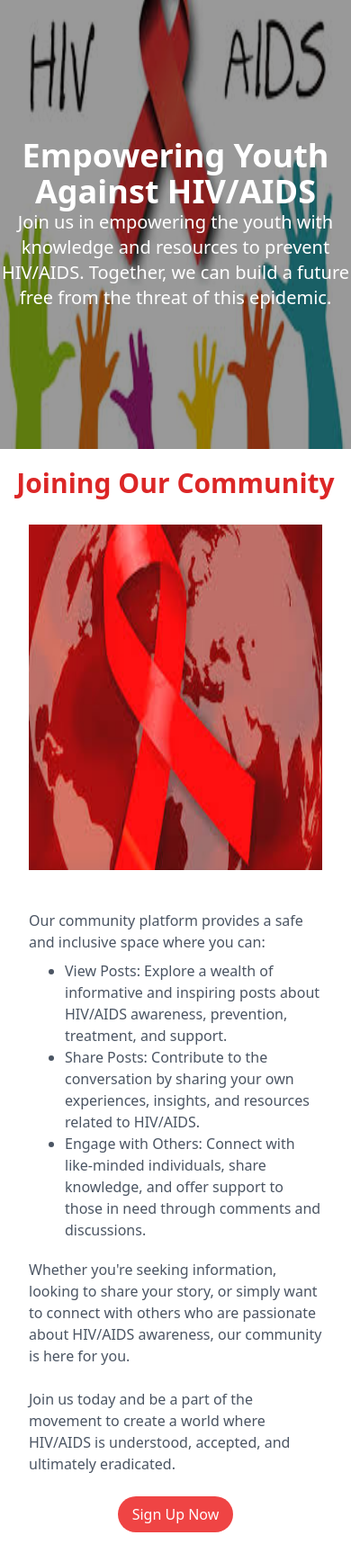
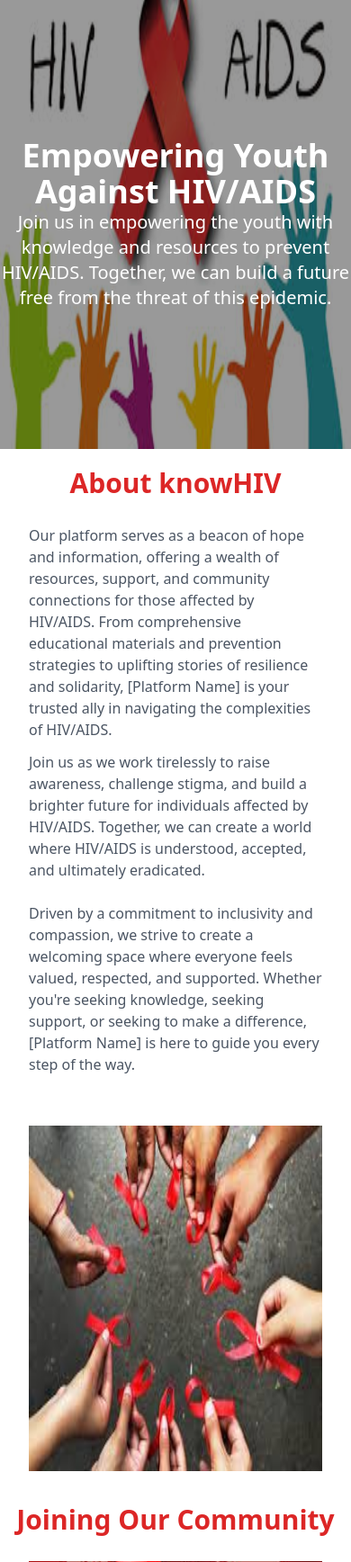
Before and after one commit to wamae-ndiritu/aids_awareness, a PHP site: page / in a window 390 px wide; the page is wider, and only the part inside the window is pictured. Shown: the part 81-1817 px from the top of that part at 90% size. Before the commit the page ends 1784 px from the top of that part, so only its background shows below. Run offline with PHP 8.4, Linux system fonts and the light colour scheme; some libraries are stand-ins or nearby versions.

Commit message:
Add about section

```diff
--- a/includes/header.php
+++ b/includes/header.php
@@ -5,7 +5,7 @@
     </a>
     <ul class="flex gap-3 list-none text-white">
         <li>
-            <a href="about.php">About</a>
+            <a href="index.php#about">About</a>
         </li>
         <li>
             <a href="community.php">Community</a>
--- a/index.php
+++ b/index.php
@@ -31,7 +31,8 @@
                 <img src="images/awareness-1.jpeg" class="slide-image" alt="Slide 2 Image">
                 <div class="text-overlay">
                     <h2 class="text-4xl font-semibold">Breaking the Silence: Talking About HIV/AIDS</h2>
-                    <p class="text-xl md:max-w-3xl">Break the silence and start a conversation about HIV/AIDS. By openly discussing prevention
+                    <p class="text-xl md:max-w-3xl">Break the silence and start a conversation about HIV/AIDS. By openly
+                        discussing prevention
                         strategies and promoting safe behaviors, we can overcome stigma and create a supportive
                         community.</p>
                 </div>
@@ -41,11 +42,36 @@
                 <img src="images/healthy-relationships.png" class="slide-image" alt="Slide 3 Image">
                 <div class="text-overlay">
                     <h2 class="text-4xl font-semibold">Building Healthy Relationships</h2>
-                    <p class="text-xl md:max-w-3xl">Healthy relationships are the foundation of a thriving community. Learn how to cultivate respectful, supportive relationships and make informed decisions to protect yourself and your partners from HIV/AIDS.</p>
+                    <p class="text-xl md:max-w-3xl">Healthy relationships are the foundation of a thriving community.
+                        Learn how to cultivate respectful, supportive relationships and make informed decisions to
+                        protect yourself and your partners from HIV/AIDS.</p>
                 </div>
             </div>
         </div>
     </div>
+    <!-- About Section -->
+    <section class="my-5 px-4 md:px-16" id="about">
+        <h2 class="text-3xl font-semibold text-center text-red-600 my-3">About knowHIV</h2>
+        <div class="grid grid-cols-1 md:grid-cols-2 gap-3">
+            <div class="col-span-1 p-4 md:py-8 text-gray-600 font-sans">
+                <p>Our platform serves as a beacon of hope and information, offering a wealth of resources, support, and
+                    community connections for those affected by HIV/AIDS. From comprehensive educational materials and
+                    prevention strategies to uplifting stories of resilience and solidarity, [Platform Name] is your
+                    trusted ally in navigating the complexities of HIV/AIDS. </p>
+                <p class="py-3">Join us as we work tirelessly to raise awareness, challenge stigma, and build a brighter
+                    future for individuals affected by HIV/AIDS. Together, we can create a world where HIV/AIDS is
+                    understood, accepted, and ultimately eradicated.</p>
+                <p class="py-3">Driven by a commitment to inclusivity and compassion, we strive to create a welcoming
+                    space where everyone feels valued, respected, and supported. Whether you're seeking knowledge,
+                    seeking support, or seeking to make a difference, [Platform Name] is here to guide you every step of
+                    the way.</p>
+            </div>
+            <div class="col-span-1 p-4">
+                <img src="images/together-we-can.jpeg" alt="About knowHIV" class="flex-grow-1 h-96">
+            </div>
+        </div>
+    </section>
+    <!-- About Section -->
     <!-- Join our community section -->
     <section class="my-5 px-4 md:px-16" id="join-our-community">
         <h2 class="text-3xl font-semibold text-center text-red-600 my-3">Joining Our Community</h2>
@@ -64,10 +90,12 @@
                     <li>Engage with Others: Connect with like-minded individuals, share knowledge, and offer support to
                         those in need through comments and discussions.</li>
                 </ul>
-                <p class="py-3">Whether you're seeking information, looking to share your story, or simply want to connect with
+                <p class="py-3">Whether you're seeking information, looking to share your story, or simply want to
+                    connect with
                     others
                     who are passionate about HIV/AIDS awareness, our community is here for you.</p>
-                <p class="py-3">Join us today and be a part of the movement to create a world where HIV/AIDS is understood, accepted,
+                <p class="py-3">Join us today and be a part of the movement to create a world where HIV/AIDS is
+                    understood, accepted,
                     and
                     ultimately eradicated.</p>
                 <div class="flex justify-center my-3">
```
